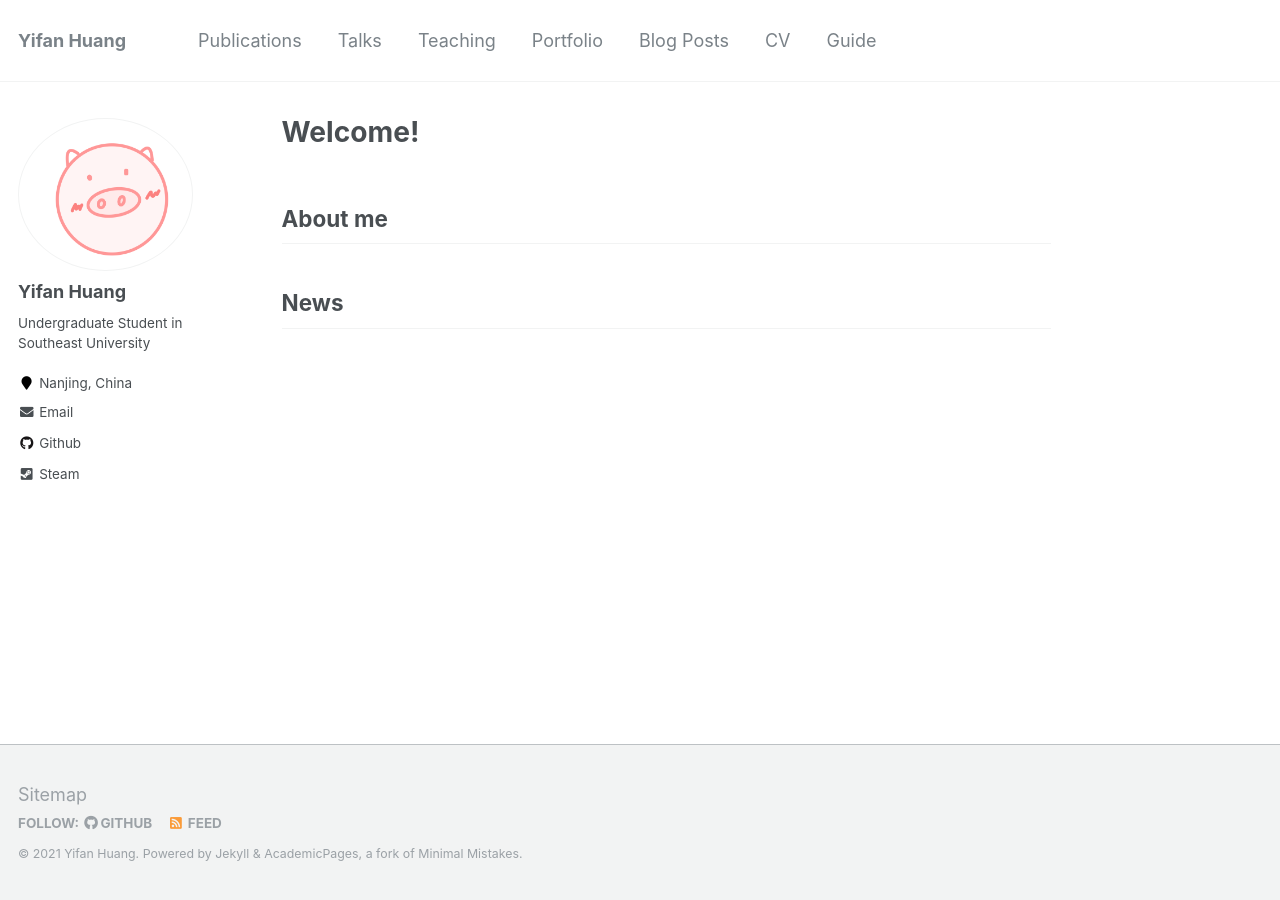
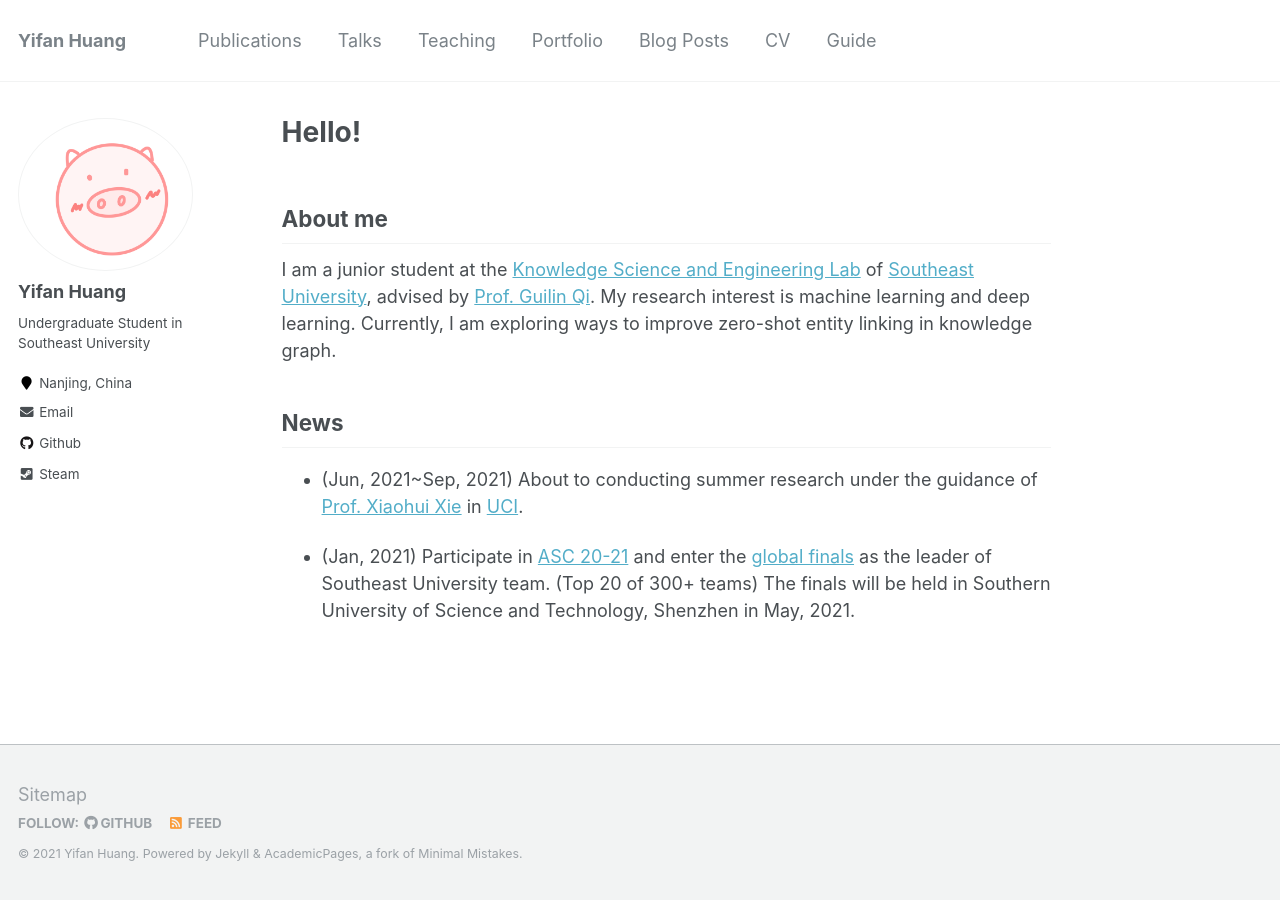
Before and after one commit to huangyifan0501/huangyifan0501.github.io, a Jekyll site: the page built from _pages/about.md, in a window 1280 px wide. Built offline with Jekyll 4.4.1, drawn with Linux system fonts in a browser that asks for light colours.

Commit message:
update intro

```diff
--- a/_pages/about.md
+++ b/_pages/about.md
@@ -1,6 +1,6 @@
 ---
 permalink: /
-title: "Welcome!"
+title: "Hello!"
 excerpt: "About me"
 author_profile: true
 redirect_from:
@@ -10,4 +10,10 @@ redirect_from:
 
 ## About me
 
+I am a junior student at the [Knowledge Science and Engineering Lab](https://github.com/KSESEU) of [Southeast University](https://www.seu.edu.cn/english/), advised by [Prof. Guilin Qi](https://scholar.google.com/citations?hl=en&user=1gw3LJQAAAAJ). My research interest is machine learning and deep learning. Currently, I am exploring ways to improve zero-shot entity linking in knowledge graph.
+
 ## News
+
+* (Jun, 2021~Sep, 2021) About to conducting summer research under the guidance of [Prof. Xiaohui Xie](https://scholar.google.com/citations?hl=en&user=1CR0meYAAAAJ&view_op=list_works&sortby=pubdate) in [UCI](https://uci.edu/).
+
+* (Jan, 2021) Participate in [ASC 20-21](http://www.asc-events.org/ASC20-21/) and enter the [global finals](http://www.asc-events.org/ASC20-21/latest5.php) as the leader of Southeast University team. (Top 20 of 300+ teams) The finals will be held in Southern University of Science and Technology, Shenzhen in May, 2021.
```
